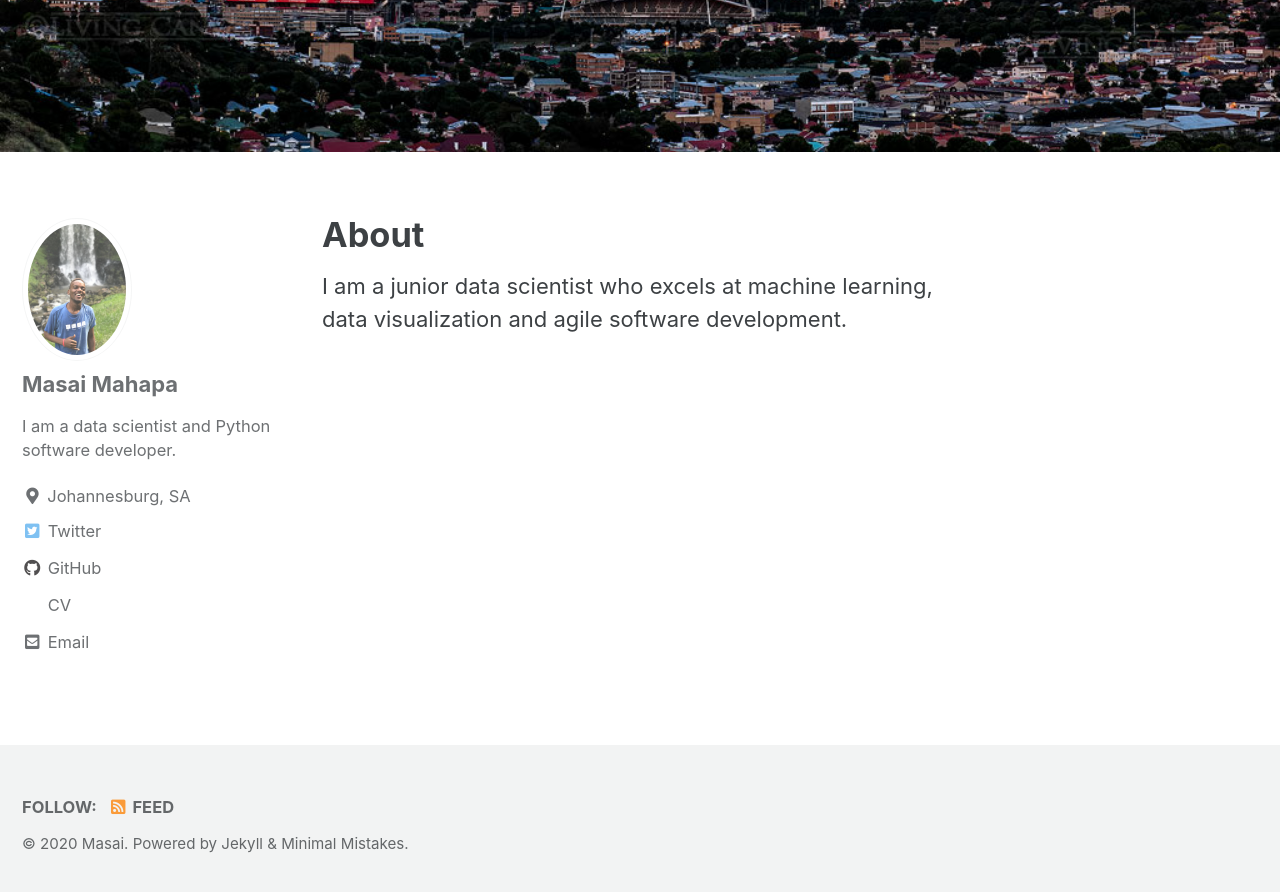
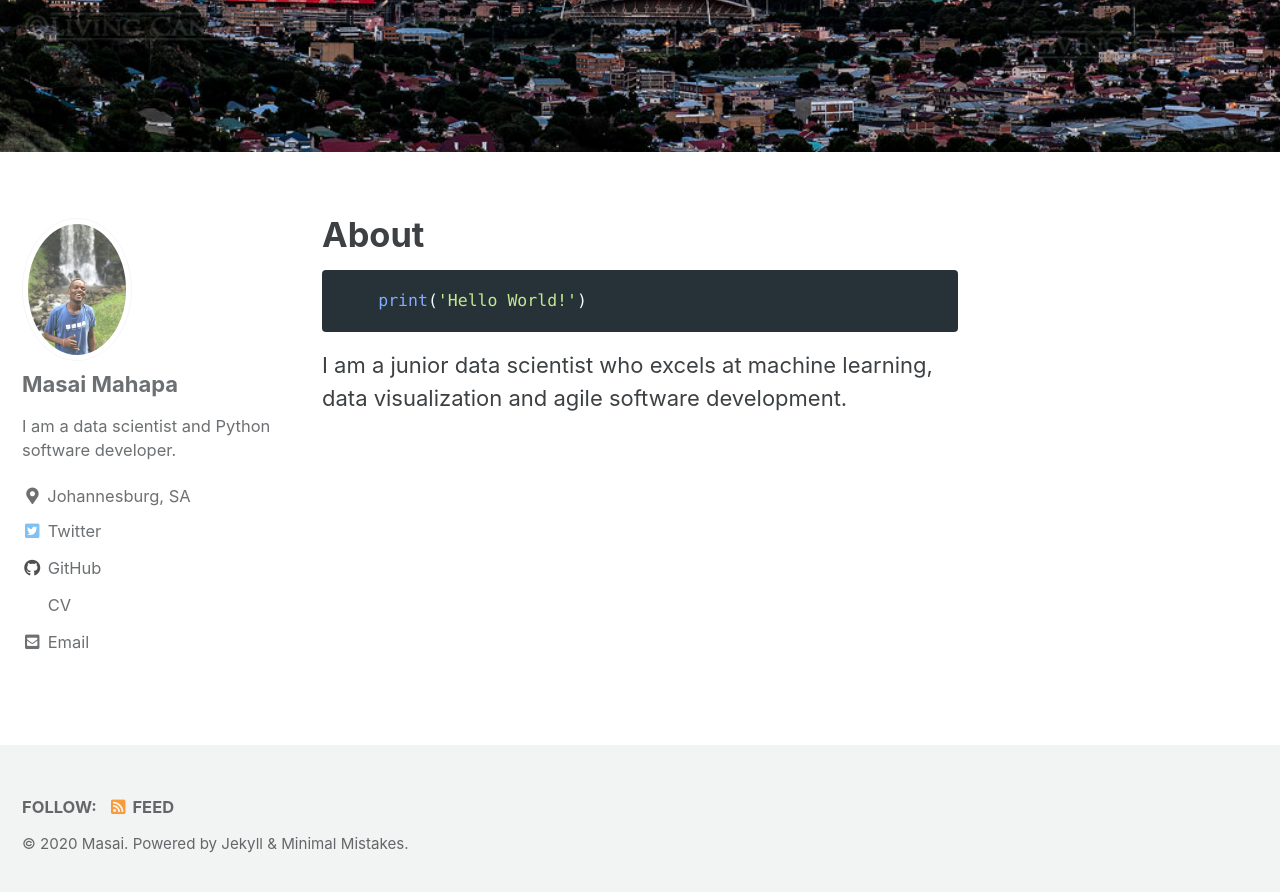
Before and after one commit to masaimahapa/masai.github.io, a Jekyll site: the page built from _pages/about.md, in a window 1280 px wide and 900 px high, scrolled down 517 px. Shown: the top 892 px of the window. Built offline with Jekyll 4.4.1, drawn with Linux system fonts in a browser that asks for light colours; cached includes are drawn as plain includes.

Commit message:
hello world in about me

````diff
--- a/_pages/about.md
+++ b/_pages/about.md
@@ -4,4 +4,8 @@ permalink: /about/
 header:
     image: "images/joburg.jpg"
 ---
+
+```python
+    print('Hello World!')
+```
 I am a junior data scientist who excels at machine learning, data visualization and agile software development.
````
